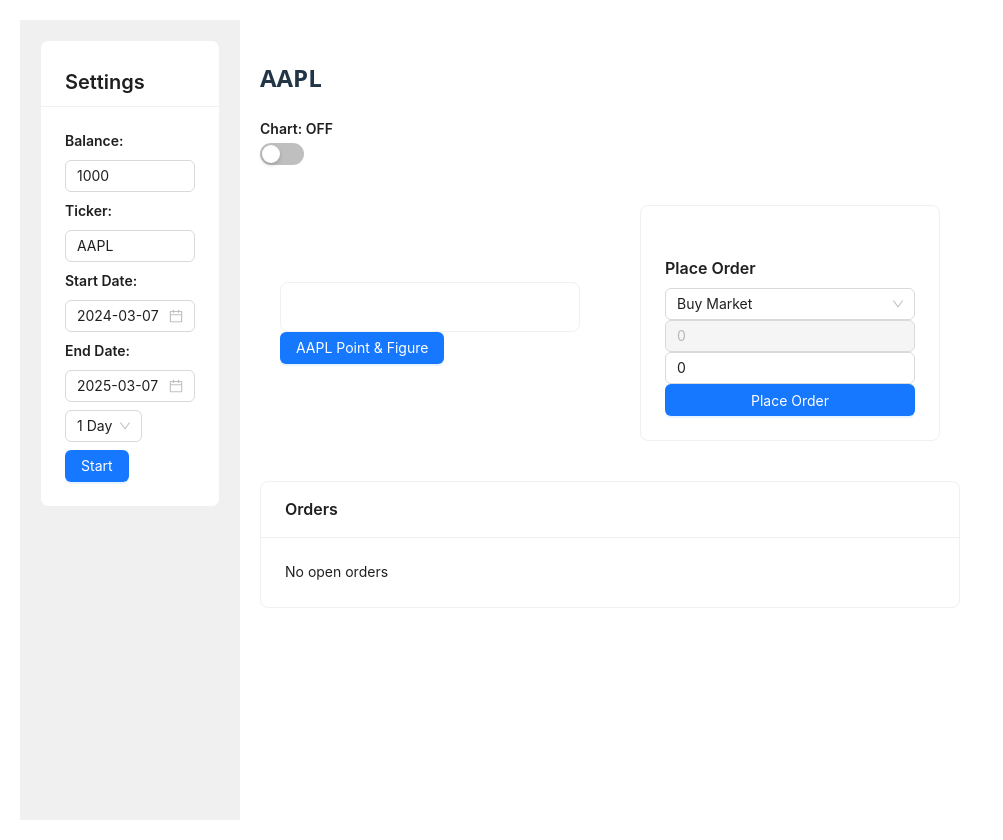
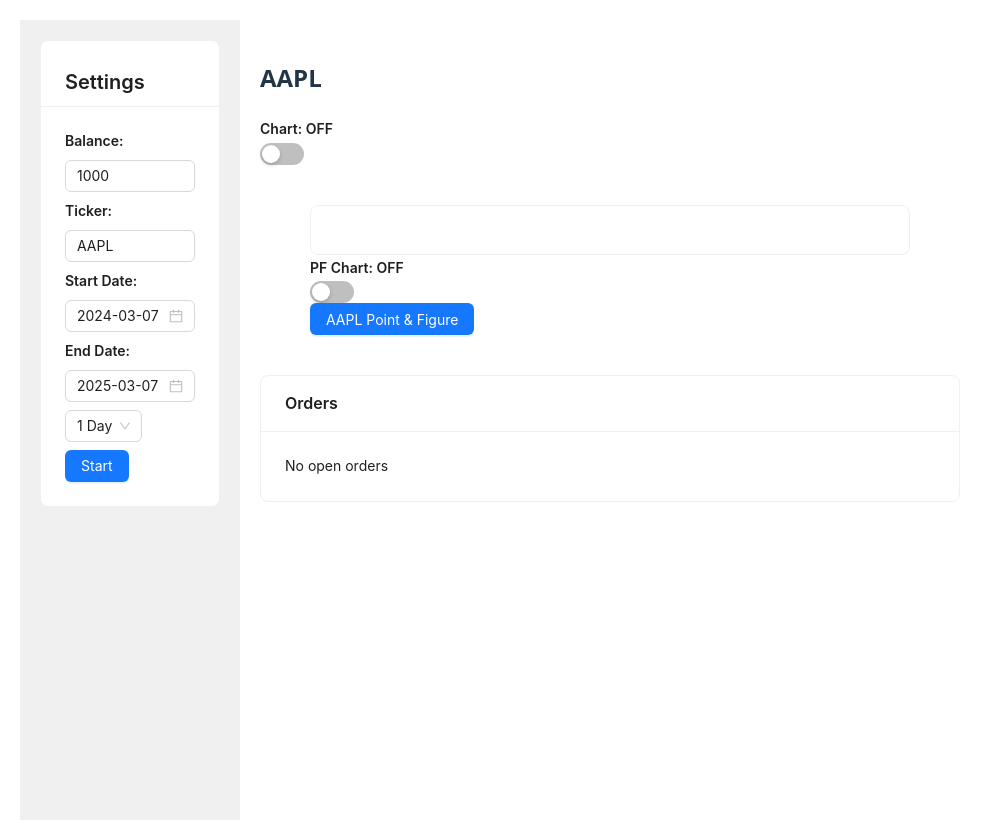
Before and after one commit to krpharr/paper-trade-react, a React (Vite) app: page / in a window 1280 px wide. Shown: the whole page, without its empty margins (0-1003 px from the left). Built offline with nearby package versions, Linux system fonts and the light colour scheme.

Commit message:
add switch for PF chart api incase link doesnt show chart

```diff
--- a/src/App.jsx
+++ b/src/App.jsx
@@ -182,13 +182,15 @@
       <div style={{ flex: 1, padding: "20px", background: "#fff", width: "700px" }}>
         <h2>{ticker.toUpperCase()}</h2>
         {data.length > 0 ?
-          <div>
+          <div className="flex-container">
+            <div >
               <div>
                 Total: ${((parseFloat(data[currentIndex]['Close']) * shares.length) + balance).toFixed(2)} |
                 Bal: ${balance.toFixed(2)}
               </div>
               <div>
                 Begining Bal: ${startBalance} | Num Days: {dayjs(currentDate).diff(dayjs(startDate), "day")} | P/L ${((((parseFloat(data[currentIndex]['Close']) * shares.length) + balance))-startBalance).toFixed(2)}
+              </div>
             </div>
             <div style={{ border: "2px solid black", padding: "10px" }}>
               <div>
@@ -201,6 +203,22 @@
               </div>
             </div>
 
+
+            <div>
+                <TradeManager
+                data={data}
+                currentIndex={currentIndex}
+                balance={balance}
+                setBalance={setBalance}
+                shares={shares}
+                setShares={setShares}
+                orders={orders}
+                setOrders={setOrders}
+                interval={interval}
+                report={report}
+                setReport={setReport}
+              />
+            </div>
           </div>
           :
           ""
@@ -229,18 +247,7 @@
             ticker={ticker}
           />
 
-          <TradeManager
-            data={data}
-            currentIndex={currentIndex}
-            balance={balance}
-            setBalance={setBalance}
-            shares={shares}
-            setShares={setShares}
-            orders={orders}
-            setOrders={setOrders}
-            report={report}
-            setReport={setReport}
-          />
+
 
         </div>
 
--- a/src/components/StockDataViewer.jsx
+++ b/src/components/StockDataViewer.jsx
@@ -1,5 +1,5 @@
 import React, { useState, useEffect } from "react";
-import { Card, Button, Input, Select, Typography, DatePicker, Space, message } from "antd";
+import { Card, Button, Switch, Input, Select, Typography, DatePicker, Space, message } from "antd";
 import axios from "axios";
 import dayjs from "dayjs";
 
@@ -10,6 +10,7 @@
     const [loading, setLoading] = useState(false);
     const [pfData, setPfData] = useState(undefined);
     const [pfLink, setPfLink] = useState("");
+    const [viewPF, setViewPF] = useState(false);
 
     useEffect(() => {
         if (data.length < 1 ) return;
@@ -33,11 +34,14 @@
         let pfd = dayjs(d).format("YYYYMMDD");
         let pfUrl = `https://stockcharts.com/freecharts/pnf.php?c=${ticker},PWTADANRNO[PA][D${pfd}][F1!3!!!2!20][J,Y]`;
         setPfLink(pfUrl);
-        // fetchPointFigure();
+        if (viewPF) fetchPointFigure();
         let str = `O:${data[currentIndex]['Open']} C:${data[currentIndex]['Close']} H:${data[currentIndex]['High']} L:${data[currentIndex]['Low']}`
         console.log(str)
-      }, [currentIndex]);
+      }, [currentIndex, viewPF]);
 
+      const handlePFToggle = (checked) => {
+        setViewPF(checked);
+      };
 
   return (
     <div style={{ maxWidth: 600, margin: "auto", padding: 20 }}>
@@ -58,6 +62,12 @@
       </div>
       <div>
 
+      <div>
+          <Text strong>PF Chart: {viewPF ? "ON" : "OFF"}</Text>
+          <br />
+          <Switch checked={viewPF} onChange={handlePFToggle} />
+        </div>
+
         <div><Button
             type="primary"
             onClick={() => window.open(pfLink, "pfchart")}
@@ -65,6 +75,21 @@
             {ticker} Point & Figure
             </Button>
         </div>
+        {viewPF && (
+          <div>
+                <Card style={{ marginTop: 20 }}>
+                    <Title level={5}>Point & Figure Chart</Title>
+                    {pfData ? (
+                        <pre style={{ fontFamily: "monospace", whiteSpace: "pre-wrap" }}>
+                            {pfData}
+                        </pre>
+                    ) : (
+                        <Text>No data available</Text>
+                    )}
+                </Card>
+          </div>
+
+        )}
         {/* <div>
                 <Card style={{ marginTop: 20 }}>
                     <Title level={5}>Point & Figure Chart</Title>
--- a/src/components/TradeManager.jsx
+++ b/src/components/TradeManager.jsx
@@ -8,7 +8,7 @@
 const { Title, Text } = Typography;
 
 
-const TradeManager = ({ data, currentIndex, balance, setBalance, shares, setShares, orders, setOrders, report, setReport }) => {
+const TradeManager = ({ data, currentIndex, balance, setBalance, shares, setShares, orders, setOrders, interval, report, setReport }) => {
   const [orderType, setOrderType] = useState("buy_market");
   const [orderPrice, setOrderPrice] = useState(0);
   const [orderQuantity, setOrderQuantity] = useState(0);
```
Lines whose indentation alone changed are shown as unchanged.
